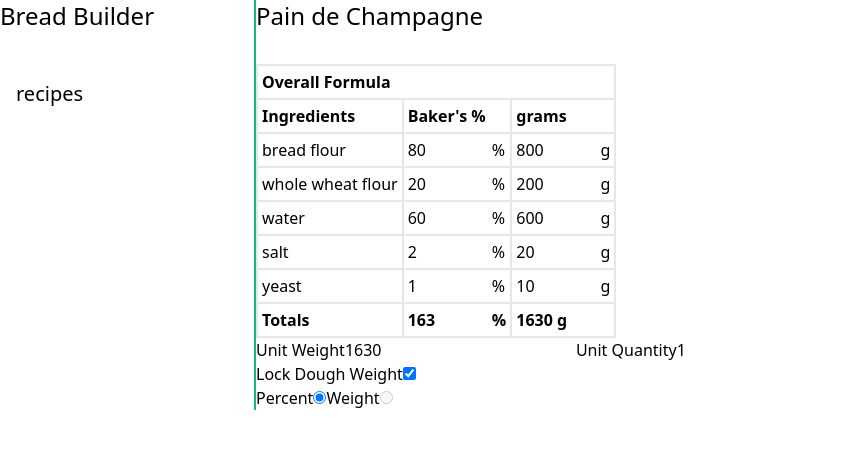
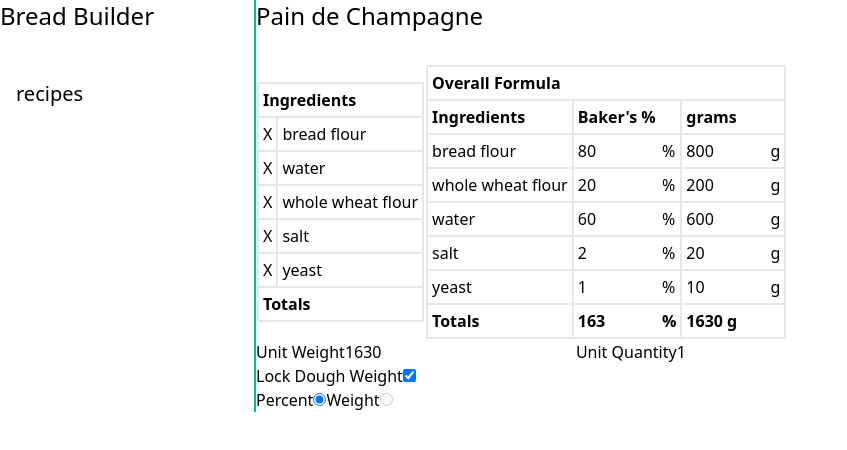
Before and after one commit to scottross123/bread-builder, a React (Vite) app: page / in a window 1280 px wide. Shown: the top 450 px of the page, without its empty margins (0-847 px from the left). Built offline with nearby package versions, Linux system fonts and the light colour scheme.

Commit message:
added ingredients component

```diff
--- a/src/features/editor/components/BreadRecipe.tsx
+++ b/src/features/editor/components/BreadRecipe.tsx
@@ -4,6 +4,7 @@ import DoughWeightControls from "./DoughWeightControls";
 import InputModeSelection from "./InputModeSelection";
 import LockDoughWeight from "./LockDoughWeight";
 import FormulaTable from "./FormulaTable";
+import Ingredients from "./Ingredients";
 
 type BreadRecipeProps = {
     recipe: Recipe,
@@ -43,6 +44,14 @@ const BreadRecipe = (props: BreadRecipeProps) => {
 
     return (
         <div data-testid="bread-formula" className="">
+            <table className="border-collapse">
+                <tr>
+                    <td>
+            <Ingredients
+                ingredients={ingredients}
+            />
+                </td>
+                <td>
             <FormulaTable
                 formula={formulas.byId["overall"] as OverallFormula}
                 formulaIngredients={formulaIngredients}
@@ -55,6 +64,9 @@ const BreadRecipe = (props: BreadRecipeProps) => {
                 selectTotalFlourWeight={selectTotalFlourWeight}
                 selectTotalRatio={selectTotalRatio}
             />
+            </td>
+            </tr>
+            </table>
 
             <DoughWeightControls
                 unitWeight={unitWeight}
--- a/src/features/editor/components/Cell.tsx
+++ b/src/features/editor/components/Cell.tsx
@@ -3,6 +3,7 @@ type CellProps = {
     unit?: string,
     heading?: boolean,
     colSpan?: number,
+    rowSpan?: number,
 }
 
 const Cell = (props: CellProps) => {
@@ -10,21 +11,22 @@ const Cell = (props: CellProps) => {
         children,
         unit,
         heading,
-        colSpan
+        colSpan,
+        rowSpan,
     } = props;
 
     const style = "border-2 p-1";
 
     if (heading) {
         return (
-            <th className={style} colSpan={colSpan}>
+            <th className={style} colSpan={colSpan} rowSpan={rowSpan}>
                 { children } { unit }
             </th>
         )
     }
 
     return (
-        <td className={style} colSpan={colSpan}>
+        <td className={style} colSpan={colSpan} rowSpan={rowSpan}>
             { children } { unit }
         </td>
     );
--- /dev/null
+++ b/src/features/editor/components/Ingredients.tsx
@@ -0,0 +1,38 @@
+import { Ingredient, Table } from "@/types/recipe";
+import Cell from "./Cell";
+
+type IngredientsProps = {
+    ingredients: Table<Ingredient>
+}
+
+const Ingredients = (props: IngredientsProps) => {
+    const { ingredients } = props;
+    const ingredientsList = ingredients.allIds.map((id) => ingredients.byId[id]);
+
+    return(
+        <table className="border-collapse text-left">
+            <thead>
+                <tr>
+                    <Cell heading colSpan={2} rowSpan={2}>Ingredients</Cell>
+                </tr>
+            </thead>
+            <tbody>
+            {
+                ingredientsList.map((ingredient) =>
+                    <tr key={ingredient.id}>
+                        <Cell>X</Cell>
+                        <Cell>{ingredient.name}</Cell>
+                    </tr>
+                )
+            }
+                <tr>
+                    <Cell heading colSpan={2}>
+                        Totals
+                    </Cell>
+                </tr>
+            </tbody>
+        </table>
+    )
+}
+
+export default Ingredients;
```
